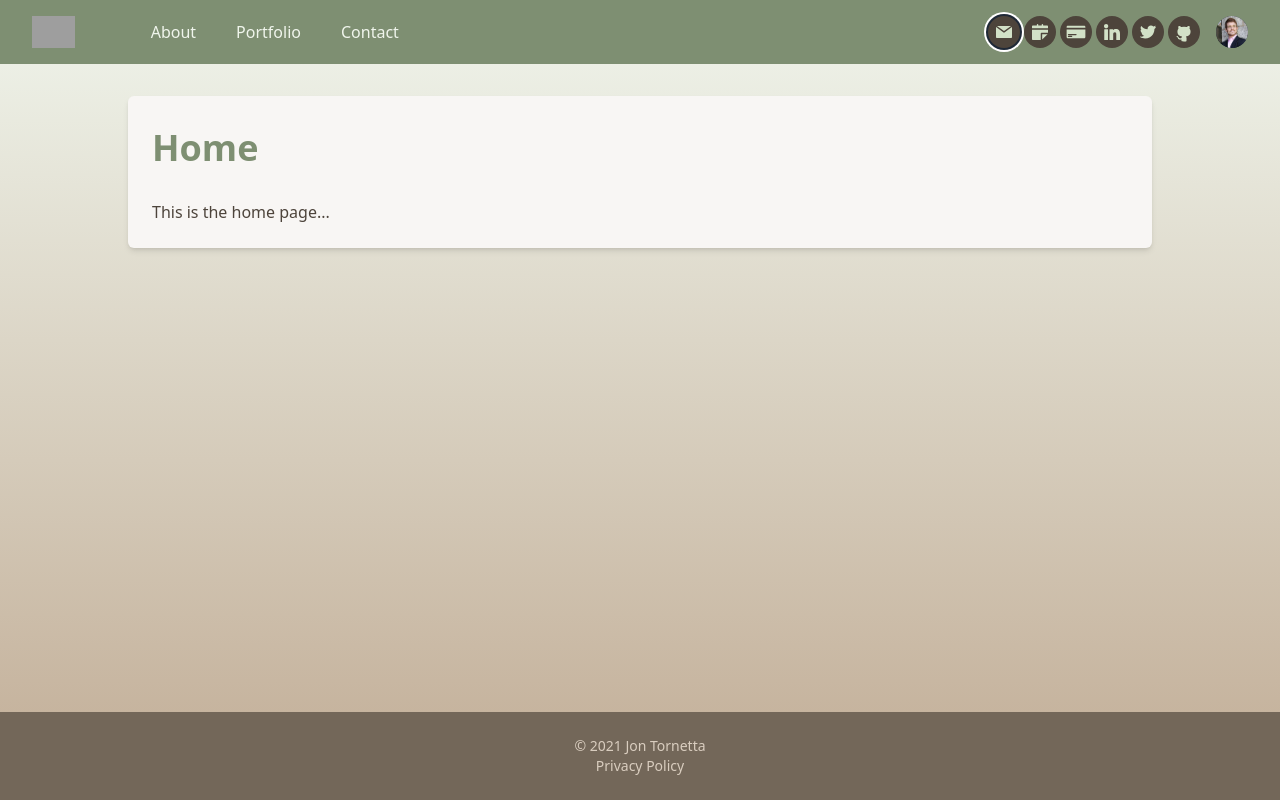
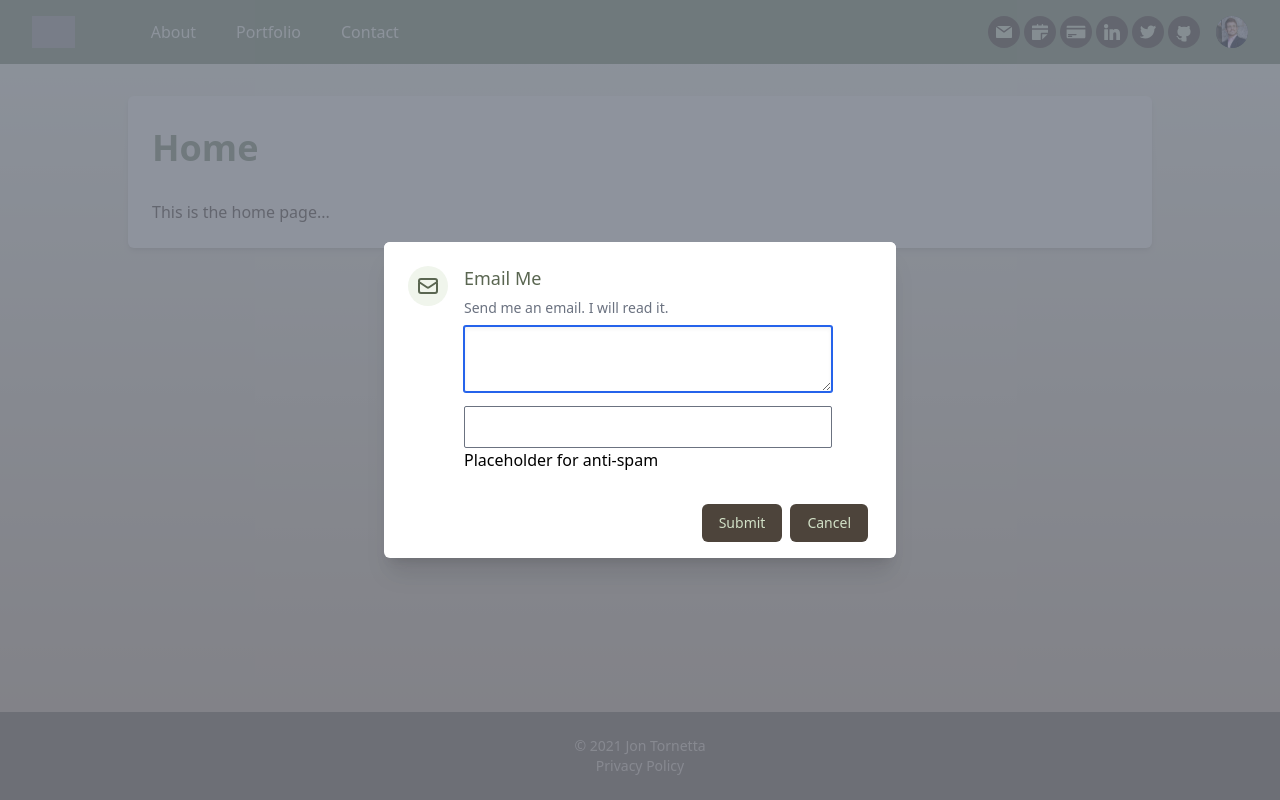
Before and after one commit to jmtornetta/jmtornetta-nextjs, a Next.js app: page / in a window 1280 px wide. Both pictures are taken after a click on the link 1004 px from the left and 32 px from the top of the page. Built offline with nearby package versions, Linux system fonts and the light colour scheme; grey boxes are pictures that could not be loaded.

Commit message:
Feature: Contact modal; install tailwind form plugin

```diff
--- a/components/contact.jsx
+++ /dev/null
@@ -1,81 +0,0 @@
-/* This example requires Tailwind CSS v2.0+ */
-import { Fragment, useRef, useState } from 'react'
-import { Dialog, Transition } from '@headlessui/react'
-import { ExclamationIcon } from '@heroicons/react/outline'
-
-export default function Contact(props) {
-  const [isOpen, setOpen] = useState(false)
-  const cancelButtonRef = useRef(null)
-
-  // setOpen(props.visible)
-
-  return (
-    <Transition.Root show={isOpen} as={Fragment}>
-      <Dialog as="div" className="relative z-10" initialFocus={cancelButtonRef} onClose={setOpen}>
-        <Transition.Child
-          as={Fragment}
-          enter="ease-out duration-300"
-          enterFrom="opacity-0"
-          enterTo="opacity-100"
-          leave="ease-in duration-200"
-          leaveFrom="opacity-100"
-          leaveTo="opacity-0"
-        >
-          <div className="fixed inset-0 transition-opacity bg-gray-500 bg-opacity-75" />
-        </Transition.Child>
-
-        <div className="fixed inset-0 z-10 overflow-y-auto">
-          <div className="flex items-end justify-center min-h-full p-4 text-center sm:items-center sm:p-0">
-            <Transition.Child
-              as={Fragment}
-              enter="ease-out duration-300"
-              enterFrom="opacity-0 translate-y-4 sm:translate-y-0 sm:scale-95"
-              enterTo="opacity-100 translate-y-0 sm:scale-100"
-              leave="ease-in duration-200"
-              leaveFrom="opacity-100 translate-y-0 sm:scale-100"
-              leaveTo="opacity-0 translate-y-4 sm:translate-y-0 sm:scale-95"
-            >
-              <Dialog.Panel className="relative overflow-hidden text-left transition-all transform bg-white rounded-lg shadow-xl sm:my-8 sm:max-w-lg sm:w-full">
-                <div className="px-4 pt-5 pb-4 bg-white sm:p-6 sm:pb-4">
-                  <div className="sm:flex sm:items-start">
-                    <div className="flex items-center justify-center flex-shrink-0 w-12 h-12 mx-auto bg-red-100 rounded-full sm:mx-0 sm:h-10 sm:w-10">
-                      <ExclamationIcon className="w-6 h-6 text-red-600" aria-hidden="true" />
-                    </div>
-                    <div className="mt-3 text-center sm:mt-0 sm:ml-4 sm:text-left">
-                      <Dialog.Title as="h3" className="text-lg font-medium leading-6 text-gray-900">
-                        Deactivate account
-                      </Dialog.Title>
-                      <div className="mt-2">
-                        <p className="text-sm text-gray-500">
-                          Are you sure you want to deactivate your account? All of your data will be permanently
-                          removed. This action cannot be undone.
-                        </p>
-                      </div>
-                    </div>
-                  </div>
-                </div>
-                <div className="px-4 py-3 bg-gray-50 sm:px-6 sm:flex sm:flex-row-reverse">
-                  <button
-                    type="button"
-                    className="inline-flex justify-center w-full px-4 py-2 text-base font-medium text-white bg-red-600 border border-transparent rounded-md shadow-sm hover:bg-red-700 focus:outline-none focus:ring-2 focus:ring-offset-2 focus:ring-red-500 sm:ml-3 sm:w-auto sm:text-sm"
-                    onClick={() => setOpen(false)}
-                  >
-                    Deactivate
-                  </button>
-                  <button
-                    type="button"
-                    className="inline-flex justify-center w-full px-4 py-2 mt-3 text-base font-medium text-gray-700 bg-white border border-gray-300 rounded-md shadow-sm hover:bg-gray-50 focus:outline-none focus:ring-2 focus:ring-offset-2 focus:ring-indigo-500 sm:mt-0 sm:ml-3 sm:w-auto sm:text-sm"
-                    onClick={() => setOpen(false)}
-                    ref={cancelButtonRef}
-                  >
-                    Cancel
-                  </button>
-                </div>
-              </Dialog.Panel>
-            </Transition.Child>
-          </div>
-        </div>
-      </Dialog>
-    </Transition.Root>
-  )
-}
--- /dev/null
+++ b/components/contactModal.jsx
@@ -0,0 +1,70 @@
+/* This example requires Tailwind CSS v2.0+ */
+import { Fragment, useRef } from 'react'
+import { Dialog, Transition } from '@headlessui/react'
+import { MailIcon } from '@heroicons/react/outline'
+import Button from './button'
+
+export default function Contact(props) {
+  const cancelButtonRef = useRef(null)
+
+  return (
+    <Transition.Root show={props.isOpen} as={Fragment}>
+      <Dialog as="div" className="relative z-10" initialFocus={cancelButtonRef} onClose={props.toggleOpen}>
+        <Transition.Child
+          as={Fragment}
+          enter="ease-out duration-300"
+          enterFrom="opacity-0"
+          enterTo="opacity-100"
+          leave="ease-in duration-200"
+          leaveFrom="opacity-100"
+          leaveTo="opacity-0"
+        >
+          <div className="fixed inset-0 transition-opacity bg-gray-500 bg-opacity-75" />
+        </Transition.Child>
+
+        <div className="fixed inset-0 z-10 overflow-y-auto">
+          <div className="flex items-end justify-center min-h-full p-4 text-center sm:items-center sm:p-0">
+            <Transition.Child
+              as={Fragment}
+              enter="ease-out duration-300"
+              enterFrom="opacity-0 translate-y-4 sm:translate-y-0 sm:scale-95"
+              enterTo="opacity-100 translate-y-0 sm:scale-100"
+              leave="ease-in duration-200"
+              leaveFrom="opacity-100 translate-y-0 sm:scale-100"
+              leaveTo="opacity-0 translate-y-4 sm:translate-y-0 sm:scale-95"
+            >
+              <Dialog.Panel className="relative overflow-hidden text-left transition-all transform bg-white rounded-md shadow-xl sm:my-8 sm:max-w-lg sm:w-full">
+                <div className="px-4 pt-5 pb-4 bg-white sm:p-6 sm:pb-4">
+                  <div className="sm:flex sm:items-start">
+                    <div className="flex items-center justify-center flex-shrink-0 w-12 h-12 mx-auto rounded-full bg-olive-100 sm:mx-0 sm:h-10 sm:w-10">
+                      <MailIcon className="w-6 h-6 text-olive-800" aria-hidden="true" />
+                    </div>
+                    <div id="contact-fields" className="mt-3 text-center sm:mt-0 sm:ml-4 sm:text-left">
+                      <Dialog.Title as="h3" className="text-lg font-medium leading-6 text-olive-800">
+                        Email Me
+                      </Dialog.Title>
+                      <div className="mt-2">
+                        <p className="text-sm text-gray-500">
+                          Send me an email. I will read it.
+                        </p>
+                      </div>
+                      <textarea className="w-full mt-2 rounded-sm shadow-inner"/>
+                      <input type="email" className="w-full mt-2 rounded-sm shadown-inner"/>
+                      <div>Placeholder for anti-spam</div>
+                    </div>
+                    {/* Spacer div to mimic and balance space from above icon */}
+                    <div className="flex-shrink-0 hidden w-12 h-12 mx-auto sm:flex sm:mx-0 sm:h-10 sm:w-10" />
+                  </div>
+                </div>
+                <div className="px-4 py-3 sm:px-6 sm:flex sm:justify-end">
+                  <Button className="mx-auto my-1 sm:mx-1" onClick={() => props.toggleOpen()}>Submit</Button>
+                  <Button className="mx-auto my-1 sm:mx-1" onClick={() => props.toggleOpen()} ref={cancelButtonRef}>Cancel</Button>
+                </div>
+              </Dialog.Panel>
+            </Transition.Child>
+          </div>
+        </div>
+      </Dialog>
+    </Transition.Root>
+  )
+}
--- a/components/header.jsx
+++ b/components/header.jsx
@@ -2,7 +2,7 @@
 import { Fragment, useState } from 'react'
 import { Disclosure, Menu, Transition } from '@headlessui/react'
 import { BellIcon, MenuIcon, XIcon } from '@heroicons/react/outline'
-import Contact from './contact'
+import Contact from './contactModal'
 import Image from 'next/image'
 
 const navigation = [
@@ -19,6 +19,8 @@ function classNames(...classes) {
 
 export default function Header() {
   const [isModalOpen, setModalOpen] = useState(false)
+  const toggleModal = (prevState) => setModalOpen(prevState => !prevState)
+
   return (
     <>
       <Disclosure as="nav" className="bg-olive-700">
@@ -77,7 +79,7 @@ export default function Header() {
                     <span className="sr-only">View notifications</span>
                     <BellIcon className="w-6 h-6" aria-hidden="true" />
                   </button> */}
-                  <a id="profile-email" href="#" onClick={() => setModalOpen(true)} className="p-1 rounded-full text-olive-300 bg-brown-800 hover:text-brown-800 hover:bg-olive-300 focus:outline-none focus:ring-2 focus:ring-offset-2 focus:ring-offset-gray-800 focus:ring-white">
+                  <a id="profile-email" href="#" onClick={() => toggleModal()} className="p-1 rounded-full text-olive-300 bg-brown-800 hover:text-brown-800 hover:bg-olive-300 focus:outline-none focus:ring-2 focus:ring-offset-2 focus:ring-offset-gray-800 focus:ring-white">
                     <svg xmlns="http://www.w3.org/2000/svg" viewBox="0 0 330.001 330.001" className="w-6 h-6 p-1" fill="currentColor"><path d="M173.871 177.097a14.982 14.982 0 0 1-8.87 2.903 14.98 14.98 0 0 1-8.871-2.903L30 84.602.001 62.603 0 275.001c.001 8.284 6.716 15 15 15L315.001 290c8.285 0 15-6.716 15-14.999V62.602l-30.001 22-126.129 92.495z"/><path d="M165.001 146.4 310.087 40.001 19.911 40z"/><script type="text/javascript" data-extension-id="fnnegphlobjdpkhecapkijjdkgcjhkib"/></svg>
                   </a>
                   <a id="profile-meet" href="https://cal.com/jmtornetta/personal/" target="_blank" className="p-1 rounded-full text-olive-300 bg-brown-800 hover:text-brown-800 hover:bg-olive-300 focus:outline-none focus:ring-2 focus:ring-offset-2 focus:ring-offset-gray-800 focus:ring-white">
@@ -174,7 +176,7 @@ export default function Header() {
           </>
         )}
       </Disclosure>
-      {/* <Contact visible={isModalOpen} /> */}
+      <Contact isOpen={isModalOpen} toggleOpen={toggleModal} />
     </>
   )
 }
--- a/package.json
+++ b/package.json
@@ -12,5 +12,8 @@
     "react": "17.0.2",
     "react-dom": "17.0.2",
     "tailwindcss": "^3.1.4"
+  },
+  "devDependencies": {
+    "@tailwindcss/forms": "^0.5.2"
   }
 }
--- a/tailwind.config.js
+++ b/tailwind.config.js
@@ -41,5 +41,7 @@ module.exports = {
       }
     },
   },
-  plugins: [],
+  plugins: [
+    require('@tailwindcss/forms'),
+  ],
 }
```
Also changed, not shown: 1 other file (tests, documents, lock files or other folders).
